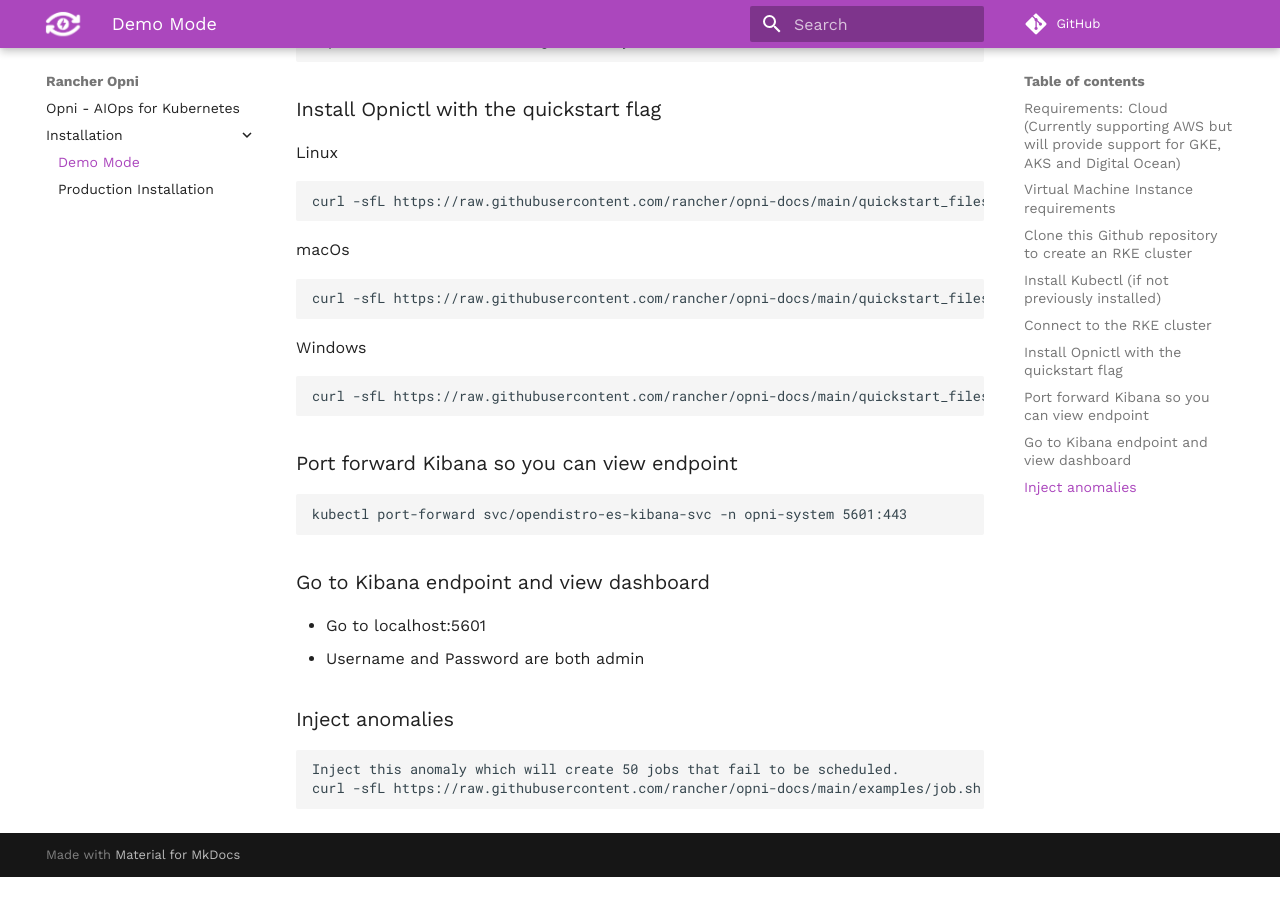
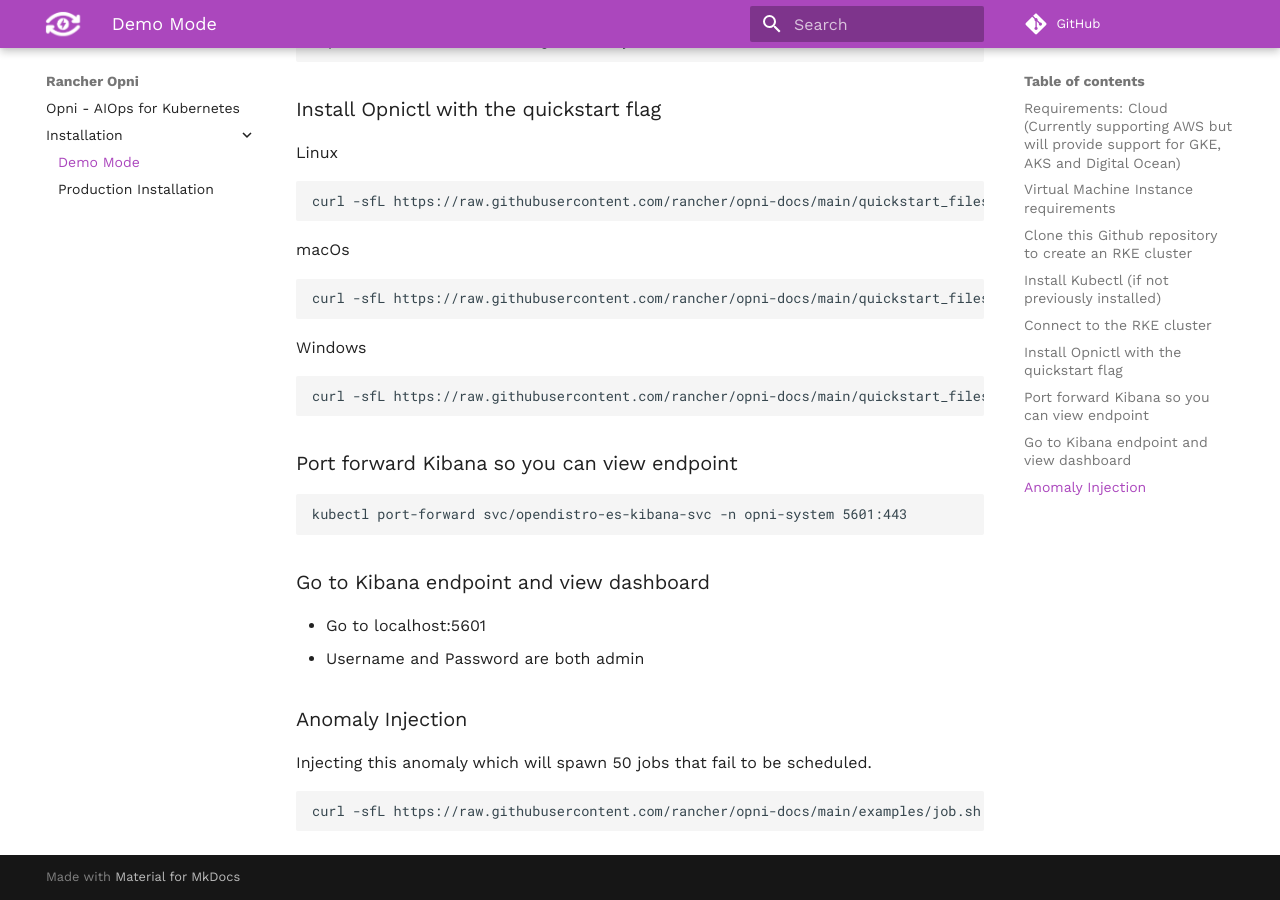
Before and after one commit to rancher/opni-docs, an MkDocs documentation site: the page built from docs/install/quickstart.md, in a window 1280 px wide and 900 px high, scrolled down 1251 px. Built offline with MkDocs 1.6.1 and Material for MkDocs 9.7.7, drawn with Linux system fonts in a browser that asks for light colours; comment, search, counter and statistics services are not loaded; before the commit the page ends 2128 px from its top, so only the background shows below that.

Commit message:
Update markdown

````diff
--- a/docs/install/quickstart.md
+++ b/docs/install/quickstart.md
@@ -67,8 +67,8 @@
 - Go to localhost:5601
 - Username and Password are both admin
 
-### Inject anomalies
+### Anomaly Injection
+Injecting this anomaly which will spawn 50 jobs that fail to be scheduled.
 ```
-Inject this anomaly which will create 50 jobs that fail to be scheduled.
 curl -sfL https://raw.githubusercontent.com/rancher/opni-docs/main/examples/job.sh | sh -
 ```
````
